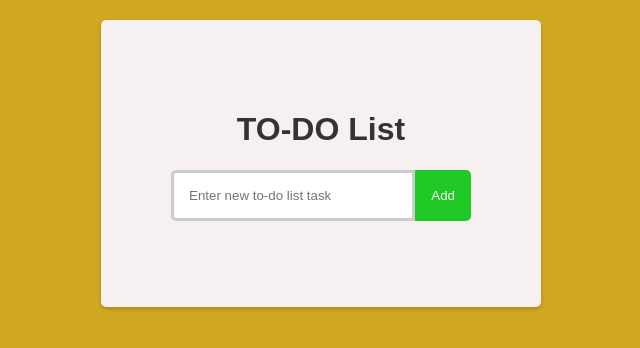
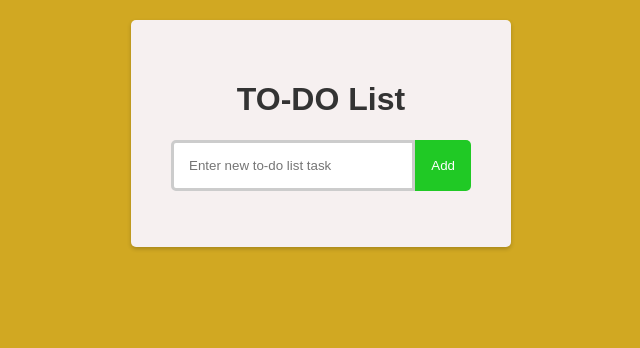
Before and after one commit to prabhat-chaudhary/Todolist.github.io, a plain HTML site: page index.html in a window 1280 px wide. Shown: the whole page, without its empty margins (319-959 px from the left). Drawn offline with Linux system fonts and the light colour scheme.

Commit message:
To-Do List

```diff
--- a/index.html
+++ b/index.html
@@ -17,7 +17,7 @@
 .container {
     max-width: 300px;
     margin: 20px auto;
-    padding: 70px;
+    padding: 40px;
     background-color: #f6f0f0;
     border-radius: 5px;
     box-shadow: 0 2px 4px rgba(0, 0, 0, 0.2);
```
